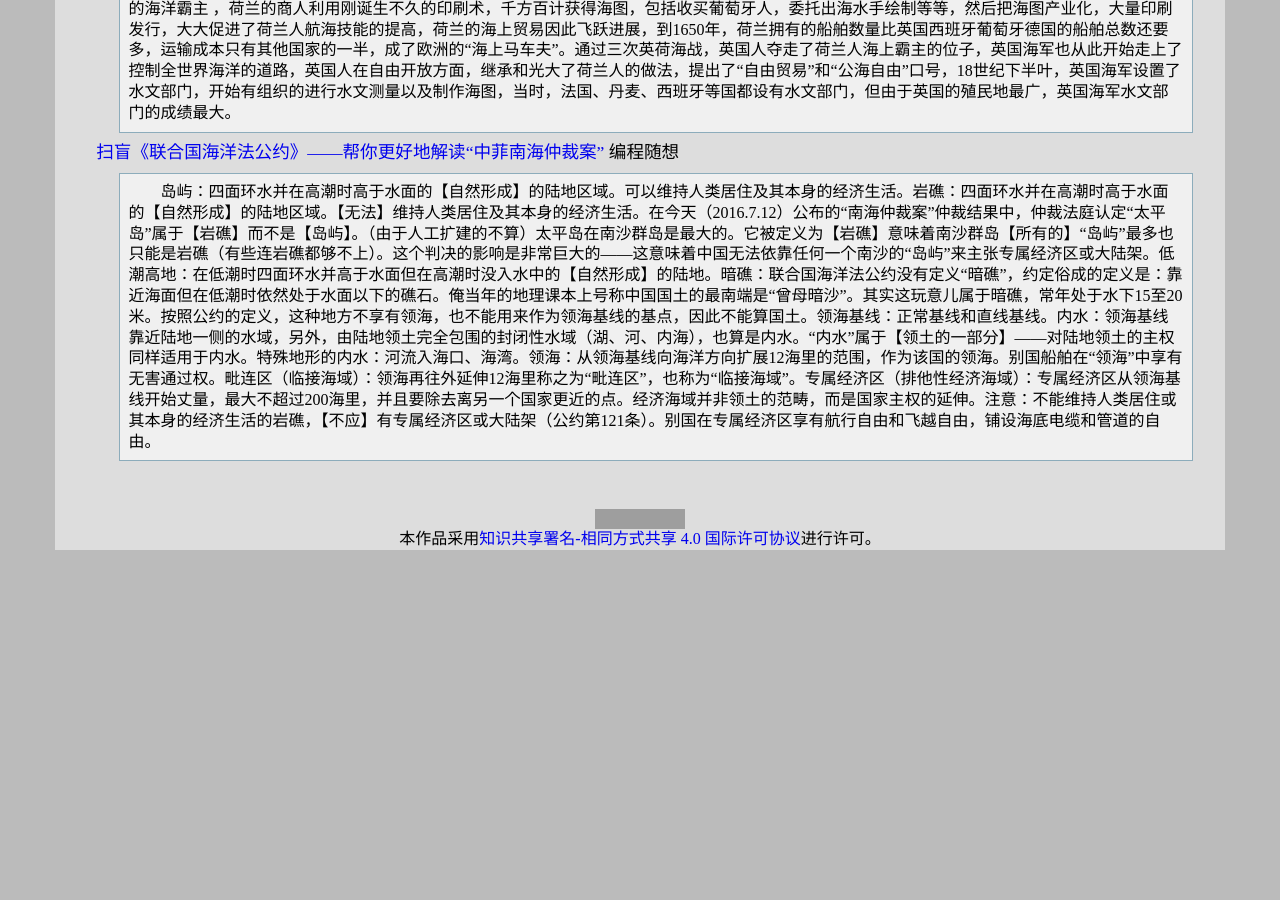
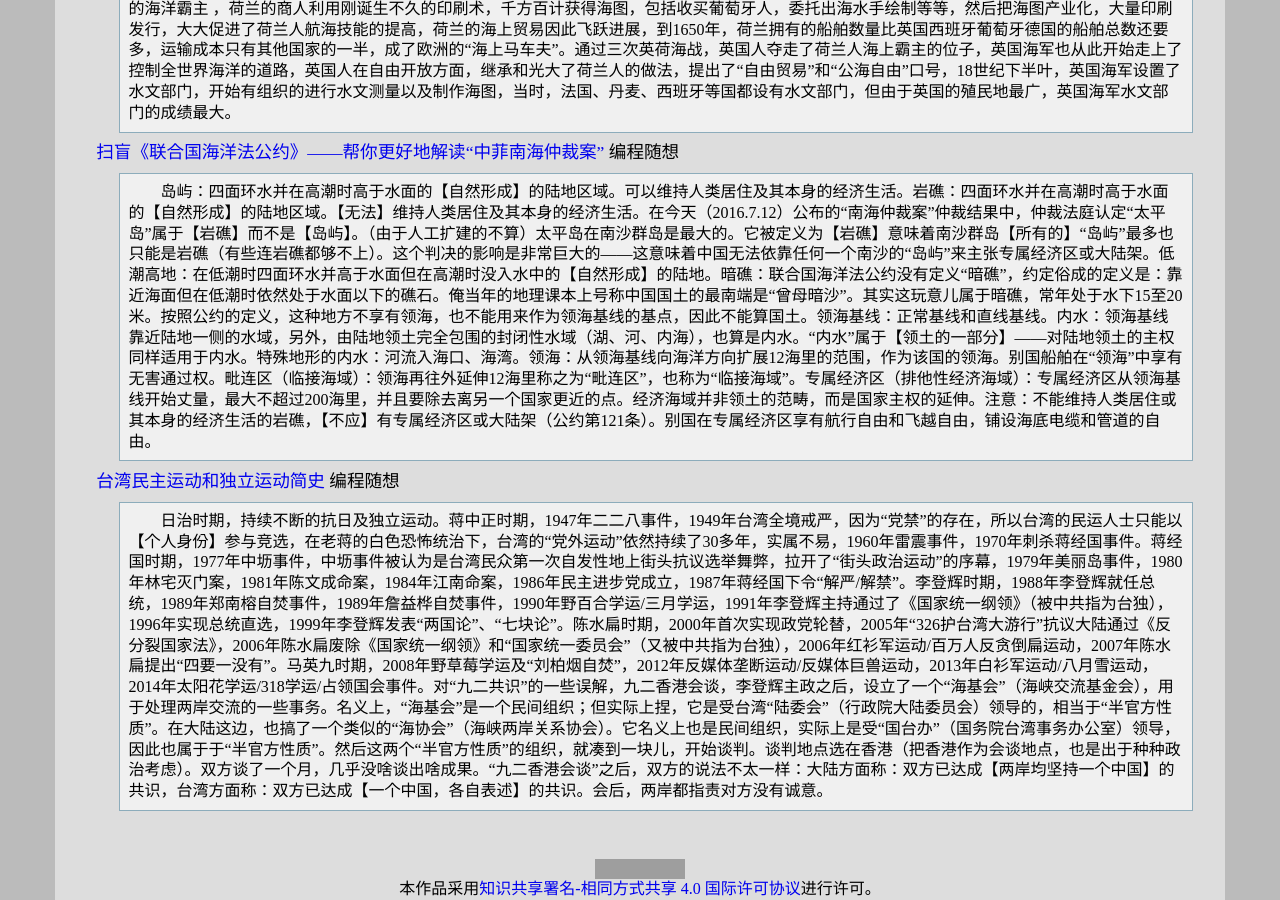
Before and after one commit to leiqin/leiqin.github.io, a Jekyll site: the page built from shoucang/history.markdown, in a window 1280 px wide and 900 px high, scrolled down 8247 px. Built offline with Jekyll 4.4.1, drawn with Linux system fonts in a browser that asks for light colours; before the commit the page ends 8797 px from its top, so only the background shows below that; grey boxes are pictures that could not be loaded.

Commit message:
+ 添加以史为镜 台湾民主运动和独立运动简史

```diff
--- a/shoucang/history.markdown
+++ b/shoucang/history.markdown
@@ -186,3 +186,6 @@ NHK纪录片：年轻人的“反叛” 香港占中75天
 
 [扫盲《联合国海洋法公约》——帮你更好地解读“中菲南海仲裁案”](https://program-think.blogspot.com/2016/07/UNCLOS.html) 编程随想
 :	岛屿：四面环水并在高潮时高于水面的【自然形成】的陆地区域。可以维持人类居住及其本身的经济生活。岩礁：四面环水并在高潮时高于水面的【自然形成】的陆地区域。【无法】维持人类居住及其本身的经济生活。在今天（2016.7.12）公布的“南海仲裁案”仲裁结果中，仲裁法庭认定“太平岛”属于【岩礁】而不是【岛屿】。（由于人工扩建的不算）太平岛在南沙群岛是最大的。它被定义为【岩礁】意味着南沙群岛【所有的】“岛屿”最多也只能是岩礁（有些连岩礁都够不上）。这个判决的影响是非常巨大的——这意味着中国无法依靠任何一个南沙的“岛屿”来主张专属经济区或大陆架。低潮高地：在低潮时四面环水并高于水面但在高潮时没入水中的【自然形成】的陆地。暗礁：联合国海洋法公约没有定义“暗礁”，约定俗成的定义是：靠近海面但在低潮时依然处于水面以下的礁石。俺当年的地理课本上号称中国国土的最南端是“曾母暗沙”。其实这玩意儿属于暗礁，常年处于水下15至20米。按照公约的定义，这种地方不享有领海，也不能用来作为领海基线的基点，因此不能算国土。领海基线：正常基线和直线基线。内水：领海基线靠近陆地一侧的水域，另外，由陆地领土完全包围的封闭性水域（湖、河、内海），也算是内水。“内水”属于【领土的一部分】——对陆地领土的主权同样适用于内水。特殊地形的内水：河流入海口、海湾。领海：从领海基线向海洋方向扩展12海里的范围，作为该国的领海。别国船舶在“领海”中享有无害通过权。毗连区（临接海域）：领海再往外延伸12海里称之为“毗连区”，也称为“临接海域”。专属经济区（排他性经济海域）：专属经济区从领海基线开始丈量，最大不超过200海里，并且要除去离另一个国家更近的点。经济海域并非领土的范畴，而是国家主权的延伸。注意：不能维持人类居住或其本身的经济生活的岩礁，【不应】有专属经济区或大陆架（公约第121条）。别国在专属经济区享有航行自由和飞越自由，铺设海底电缆和管道的自由。
+
+[台湾民主运动和独立运动简史](https://program-think.blogspot.com/2016/01/Taiwan-Political-Movements.html) 编程随想
+:	日治时期，持续不断的抗日及独立运动。蒋中正时期，1947年二二八事件，1949年台湾全境戒严，因为“党禁”的存在，所以台湾的民运人士只能以【个人身份】参与竞选，在老蒋的白色恐怖统治下，台湾的“党外运动”依然持续了30多年，实属不易，1960年雷震事件，1970年刺杀蒋经国事件。蒋经国时期，1977年中坜事件，中坜事件被认为是台湾民众第一次自发性地上街头抗议选举舞弊，拉开了“街头政治运动”的序幕，1979年美丽岛事件，1980年林宅灭门案，1981年陈文成命案，1984年江南命案，1986年民主进步党成立，1987年蒋经国下令“解严/解禁”。李登辉时期，1988年李登辉就任总统，1989年郑南榕自焚事件，1989年詹益桦自焚事件，1990年野百合学运/三月学运，1991年李登辉主持通过了《国家统一纲领》（被中共指为台独），1996年实现总统直选，1999年李登辉发表“两国论”、“七块论”。陈水扁时期，2000年首次实现政党轮替，2005年“326护台湾大游行”抗议大陆通过《反分裂国家法》，2006年陈水扁废除《国家统一纲领》和“国家统一委员会”（又被中共指为台独），2006年红衫军运动/百万人反贪倒扁运动，2007年陈水扁提出“四要一没有”。马英九时期，2008年野草莓学运及“刘柏烟自焚”，2012年反媒体垄断运动/反媒体巨兽运动，2013年白衫军运动/八月雪运动，2014年太阳花学运/318学运/占领国会事件。对“九二共识”的一些误解，九二香港会谈，李登辉主政之后，设立了一个“海基会”（海峡交流基金会），用于处理两岸交流的一些事务。名义上，“海基会”是一个民间组织；但实际上捏，它是受台湾“陆委会”（行政院大陆委员会）领导的，相当于“半官方性质”。在大陆这边，也搞了一个类似的“海协会”（海峡两岸关系协会）。它名义上也是民间组织，实际上是受“国台办”（国务院台湾事务办公室）领导，因此也属于于“半官方性质”。然后这两个“半官方性质”的组织，就凑到一块儿，开始谈判。谈判地点选在香港（把香港作为会谈地点，也是出于种种政治考虑）。双方谈了一个月，几乎没啥谈出啥成果。“九二香港会谈”之后，双方的说法不太一样：大陆方面称：双方已达成【两岸均坚持一个中国】的共识，台湾方面称：双方已达成【一个中国，各自表述】的共识。会后，两岸都指责对方没有诚意。
```
